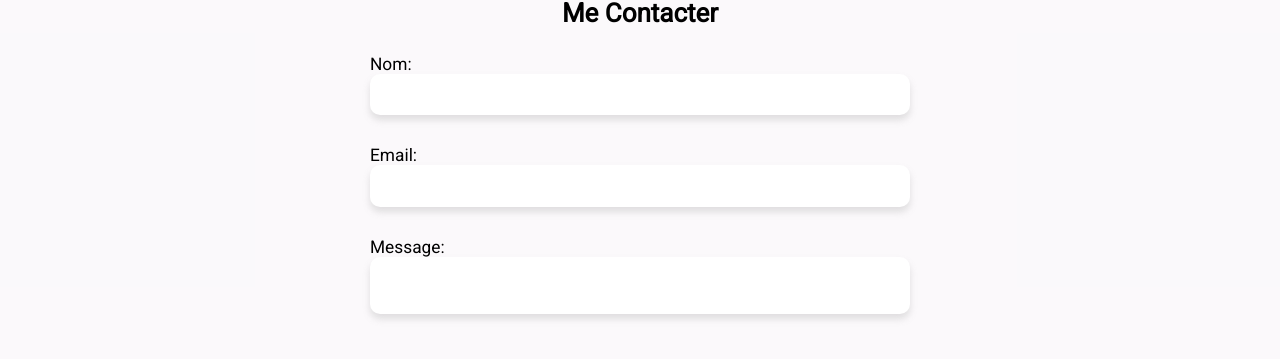
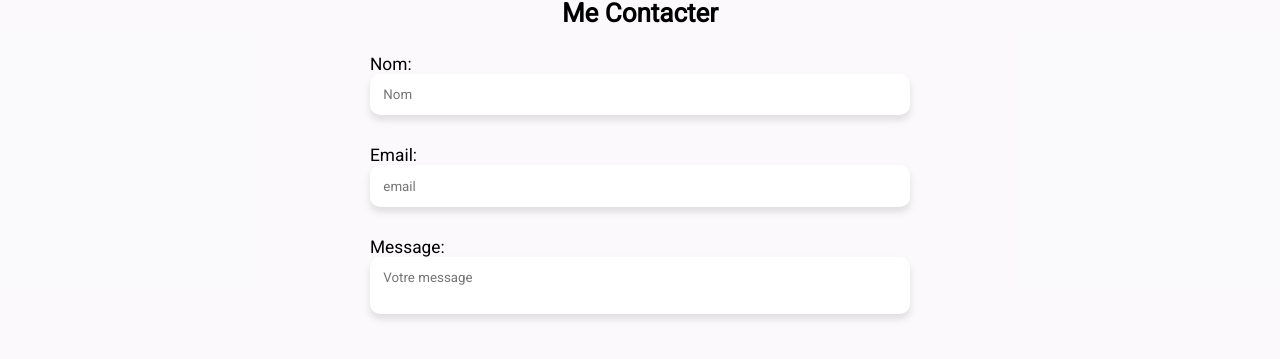
Before and after one commit to TristanMauer/Mon-PortFolio, a React (Create React App) app: page / in a window 1280 px wide. Shown: the part 3270-3629 px from the top of the page. Built offline with nearby package versions, Linux system fonts and the light colour scheme.

Commit message:
modification formulaire contacte

```diff
--- a/src/Components/Contacte/Contacte.jsx
+++ b/src/Components/Contacte/Contacte.jsx
@@ -3,7 +3,7 @@ import React, { useState } from 'react';
 import axios from 'axios';
 
 function Contacte() {
-  const [formData, setFormData] = useState({
+  /*const [formData, setFormData] = useState({
     nom: '',
     email: '',
     message: '',
@@ -17,7 +17,7 @@ function Contacte() {
   const handleSubmit = (event) => {
     event.preventDefault();
     console.log(formData);
-
+}
     // Envoi des données du formulaire au backend Node.js
     axios.post('http://localhost:4000/envoyer-email', formData)
       .then((response) => {
@@ -32,20 +32,20 @@ function Contacte() {
       .catch((error) => {
         console.error(error);
       });
-  };
+  ;*/
 
   return (
     <section className="conteneur" id="contacte">
       <h1 className="title-contacte"> Me Contacter</h1>
-      <form  className="form_container"  method="post" onSubmit={handleSubmit} netlify>
+      <form  className="form_container"  method="post" data-netlify="true">
               <label className="form_label">
                 Nom:
                 <input
                   type="text"
                   name="nom"
-                  value={formData.nom}
-                  onChange={handleChange}
+                  placeholder="Nom"
                   className="form_input"
+                  required
                 />
               </label>
               <br />
@@ -54,9 +54,9 @@ function Contacte() {
                 <input
                   type="email"
                   name="email"
-                  value={formData.email}
-                  onChange={handleChange}
+                  placeholder="email"
                   className="form_input"
+                  required
                 />
               </label>
               <br />
@@ -64,8 +64,8 @@ function Contacte() {
                 Message:
                 <textarea
                   name="message"
-                  value={formData.message}
-                  onChange={handleChange}
+                  placeholder="Votre message"
+                  required
                   className="form_input"
                 />
               </label>
```
